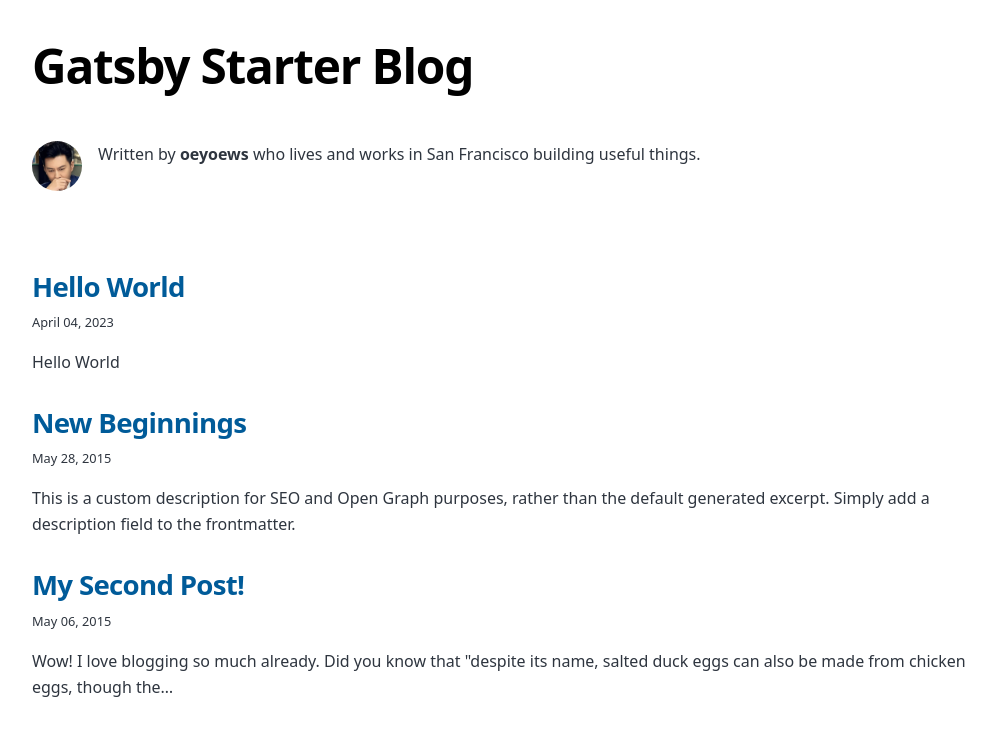
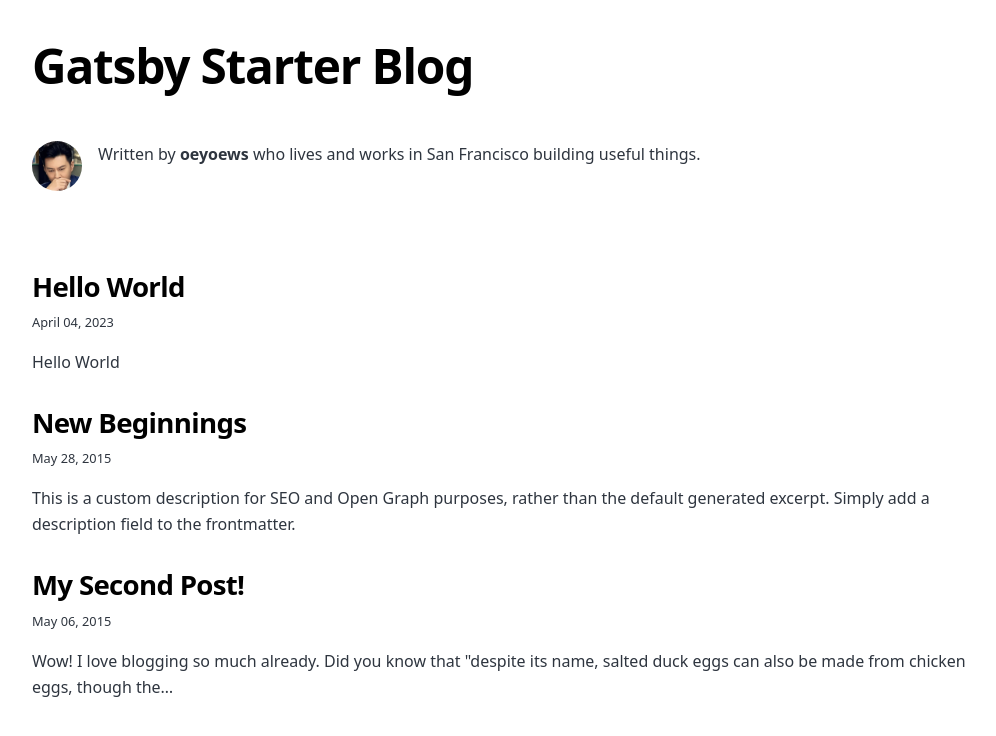
Before and after one commit to oeyoews/gatsby-starter-blog, a Gatsby site: page / in a window 1280 px wide. Shown: the whole page, without its empty margins (132-1128 px from the left). Built offline with nearby package versions, Linux system fonts and the light colour scheme; Gatsby itself is replaced by a stand-in of ours.

Commit message:
feat: change primary

```diff
--- a/src/style.css
+++ b/src/style.css
@@ -52,7 +52,7 @@
   --fontSize-5: 2.074rem;
   --fontSize-6: 2.488rem;
   --fontSize-7: 2.986rem;
-  --color-primary: #005b99;
+  --color-primary: black;
   --color-text: #2e353f;
   --color-text-light: #4f5969;
   --color-heading: #1a202c;
```
